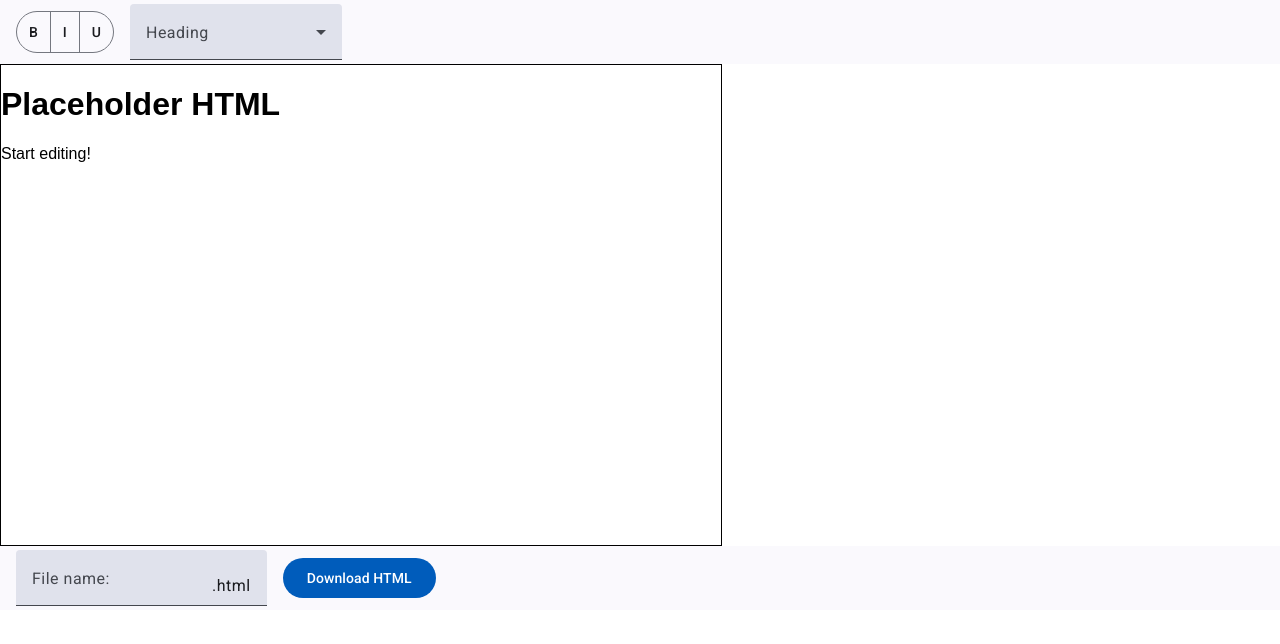
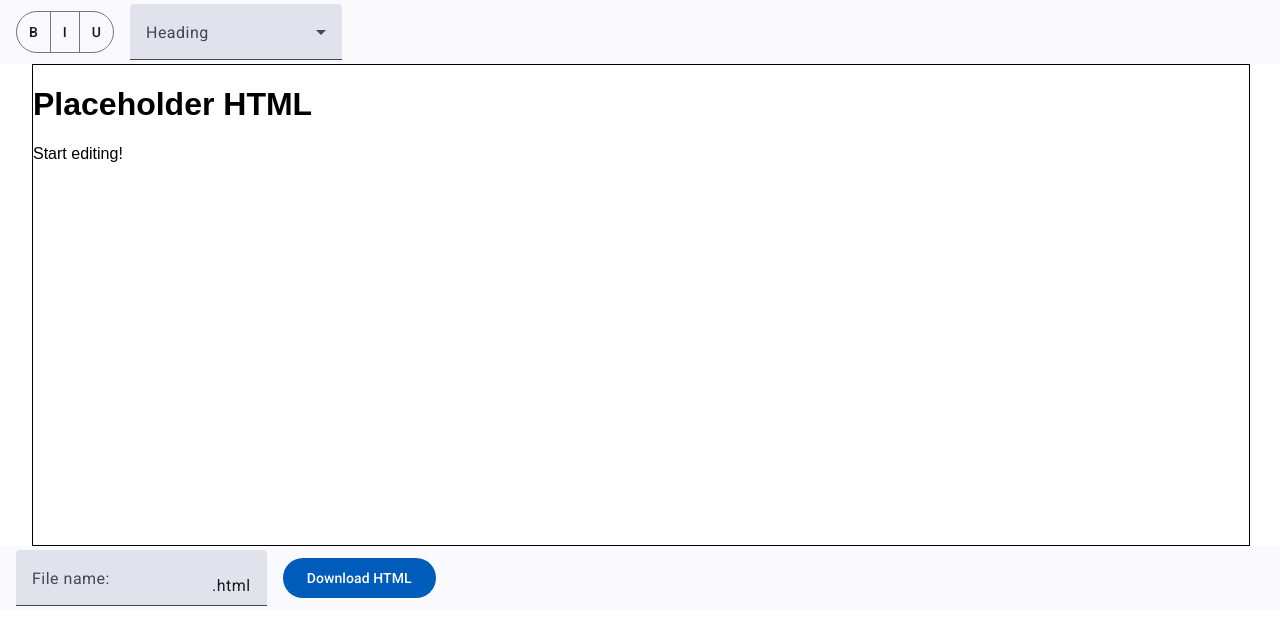
Before and after one commit to makoadampeter/htmlwysiwyg, an Angular app: page / in a window 1280 px wide. Shown: the top 644 px of the page. Built offline with nearby package versions, Linux system fonts and the light colour scheme.

Commit message:
feat: add better formatting to stage

```diff
--- a/src/app/stage/stage.component.scss
+++ b/src/app/stage/stage.component.scss
@@ -1,12 +1,13 @@
 #stage {
     all: initial;
     font-family: Arial, Helvetica, sans-serif;
+    height: 480px;
+    width: 95vw;
     display: block;
     unicode-bidi: isolate;
     padding: 0;
     margin: 0;
+    margin-inline: 2.5vw;
     border: 1px solid black;
-    height: 480px;
-    width: 720px;
     overflow: auto;
 }
```
